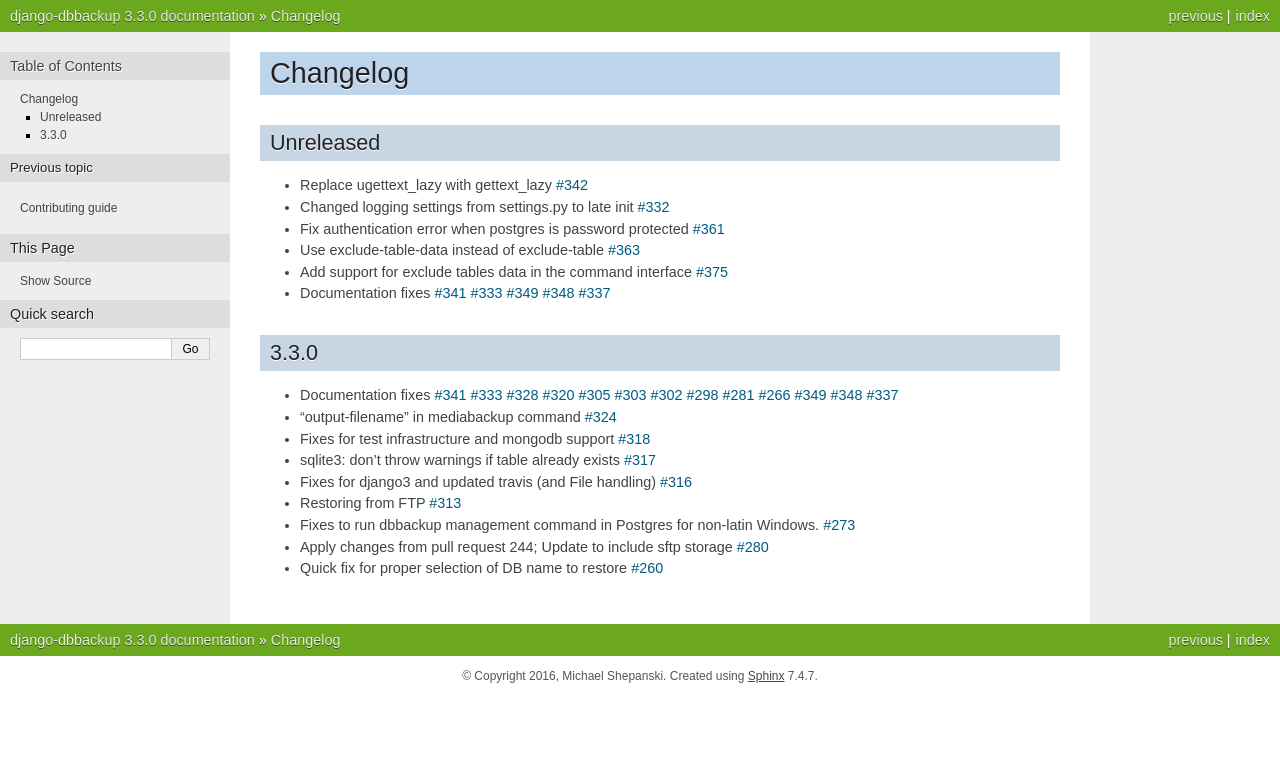
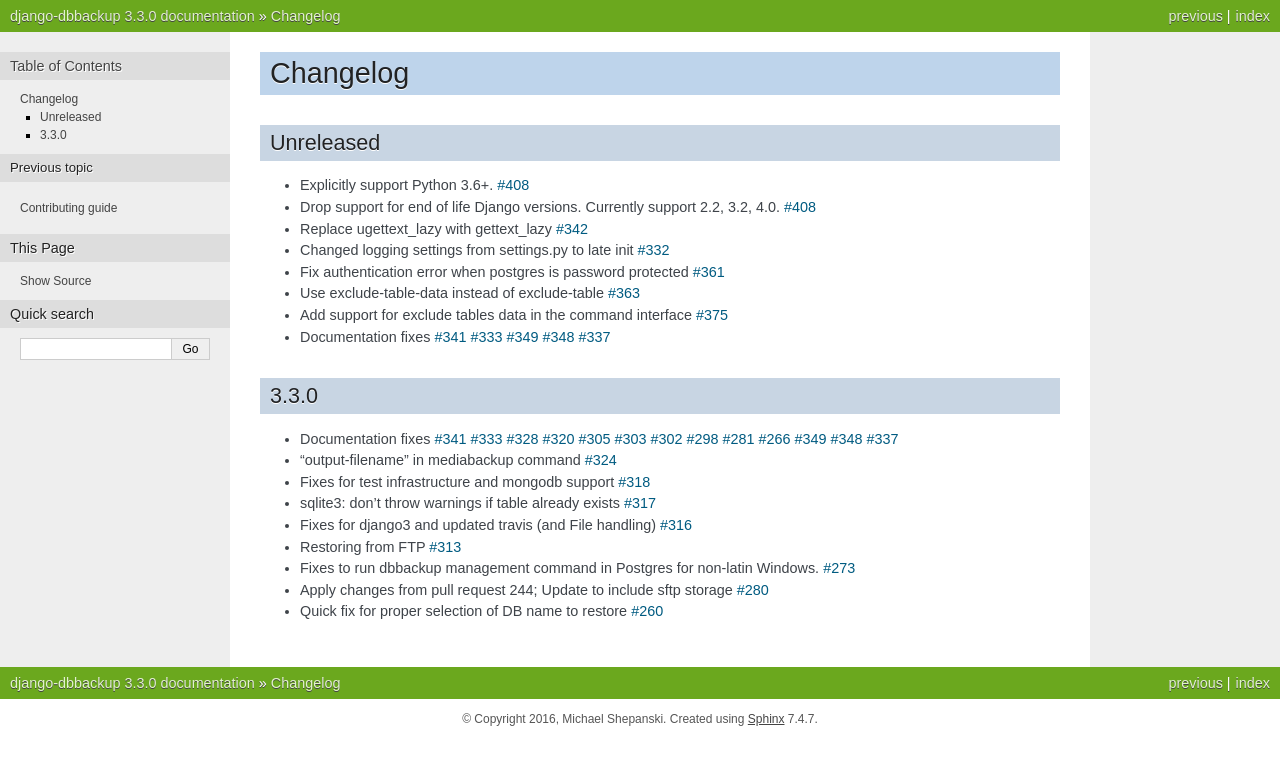
Before and after one commit to jazzband/django-dbbackup, a Sphinx documentation site: the page built from docs/changelog.rst, in a window 1280 px wide. Shown: the top 765 px of the page. Built offline with Sphinx 7.4.7, drawn with Linux system fonts in a browser that asks for light colours.

Commit message:
Update changelog

```diff
--- a/docs/changelog.rst
+++ b/docs/changelog.rst
@@ -3,6 +3,8 @@
 
 Unreleased
 -----------
+* Explicitly support Python 3.6+. `#408`_
+* Drop support for end of life Django versions. Currently support 2.2, 3.2, 4.0. `#408`_
 * Replace ugettext_lazy with gettext_lazy `#342`_
 * Changed logging settings from settings.py to late init `#332`_
 * Fix authentication error when postgres is password protected `#361`_
@@ -50,9 +52,4 @@
 .. _`#349`: https://github.com/django-dbbackup/django-dbbackup/pull/349
 .. _`#348`: https://github.com/django-dbbackup/django-dbbackup/pull/348
 .. _`#337`: https://github.com/django-dbbackup/django-dbbackup/pull/337
-.. _`#`:
-.. _`#`:
-.. _`#`:
-.. _`#`:
-.. _`#`:
-.. _`#`:_
+.. _`#408`: https://github.com/django-dbbackup/django-dbbackup/pull/408
```
